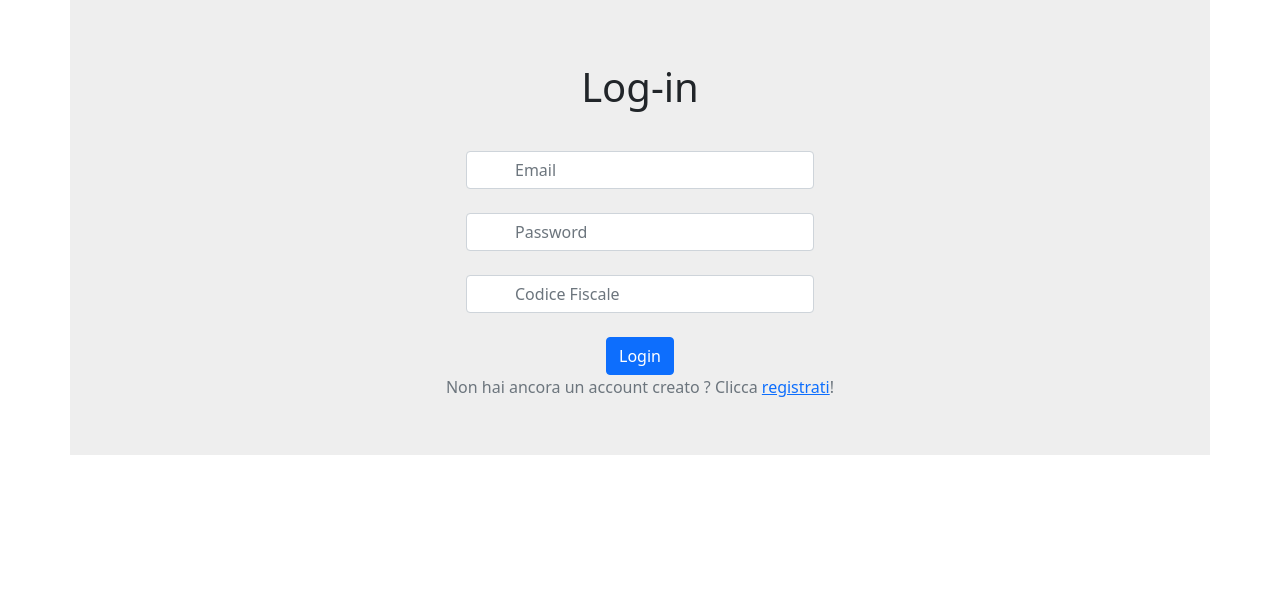
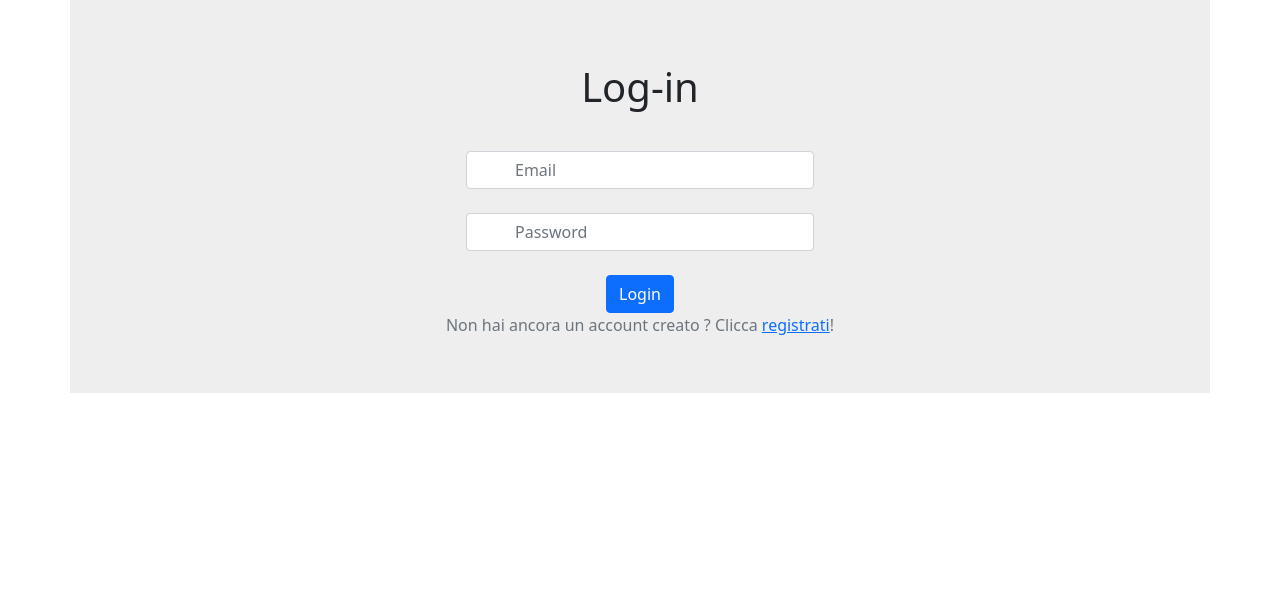
Before and after one commit to StrikerITA/Biblioteca_EU, a PHP site: page /login_registrazione/login.php in a window 1280 px wide. Shown: the part 105-720 px from the top of the page. Run offline with PHP 8.4, Linux system fonts and the light colour scheme; some libraries are stand-ins or nearby versions.

Commit message:
fix login
- Codice Fiscale CF
+ gestione session CF intermediario
+ verifica CF nel db tramite email e pass
+ CF ottenuto da DB e non più al login

```diff
--- a/login_registrazione/login.php
+++ b/login_registrazione/login.php
@@ -14,12 +14,8 @@
 			<p>
 				<h1> Log-in </h1>
 			</p>
-
-
 				<!-- action mancante -->
 			<form method="post" action="/Biblioteca_polizzi/login_registrazione/intermediario.php">
-
-
 				<div class="row">
 					<div class="col-4"></div>
 					<div class="col-4">
@@ -36,16 +32,6 @@
 						<label for="[]" class="form-label"></label>
 					</div>
 				</div>
-
-				<div class="row">
-					<div class="col-4"></div>
-					<div class="col-4">
-
-						<input placeholder="Codice Fiscale" class="form-control px-5" id="inserimento" type="text" name="codice_fiscale" required>
-						<label for="[]" class="form-label"></label>
-					</div>
-				</div>
-
 				<div class="row">
 					<div class="col-5"></div>
 					<div class="col-2">
@@ -54,16 +40,13 @@
 				</div>
 			</form>
 				<!-- action va in registrazione.php -->
-				<label class="text-secondary">
-					Non hai ancora un account creato ? Clicca <a href="/Biblioteca_polizzi/login_registrazione/registrazione.php"> registrati</a>!
-     			</label>
+			<label class="text-secondary">
+				Non hai ancora un account creato ? Clicca <a href="/Biblioteca_polizzi/login_registrazione/registrazione.php"> registrati</a>!
+     		</label>
 
 		</div>
-
 		<?php
 			include "../footer.html";
 		?>
-
 	</body>
-
 </html>
--- a/restituzione/restituisci2.php
+++ b/restituzione/restituisci2.php
@@ -44,7 +44,6 @@
                                                                WHERE CodiceLibro=(SELECT CodiceLibro FROM prenota WHERE CodicePrenotazione='$codicePrestito')";
 
                      if($conn->query($sql)==TRUE){
-
                          $sql = "SELECT CodiceLibro FROM libro WHERE CopieDisponibili<=NumeroCopie AND
                                 CodiceLibro=(SELECT CodiceCopia FROM prestito WHERE CodicePrenotazione='$codicePrestito')";
                          $result = $conn->query($sql);
```
Also changed, not shown: login_registrazione/Intermediario.php (+14 -38 lines).
